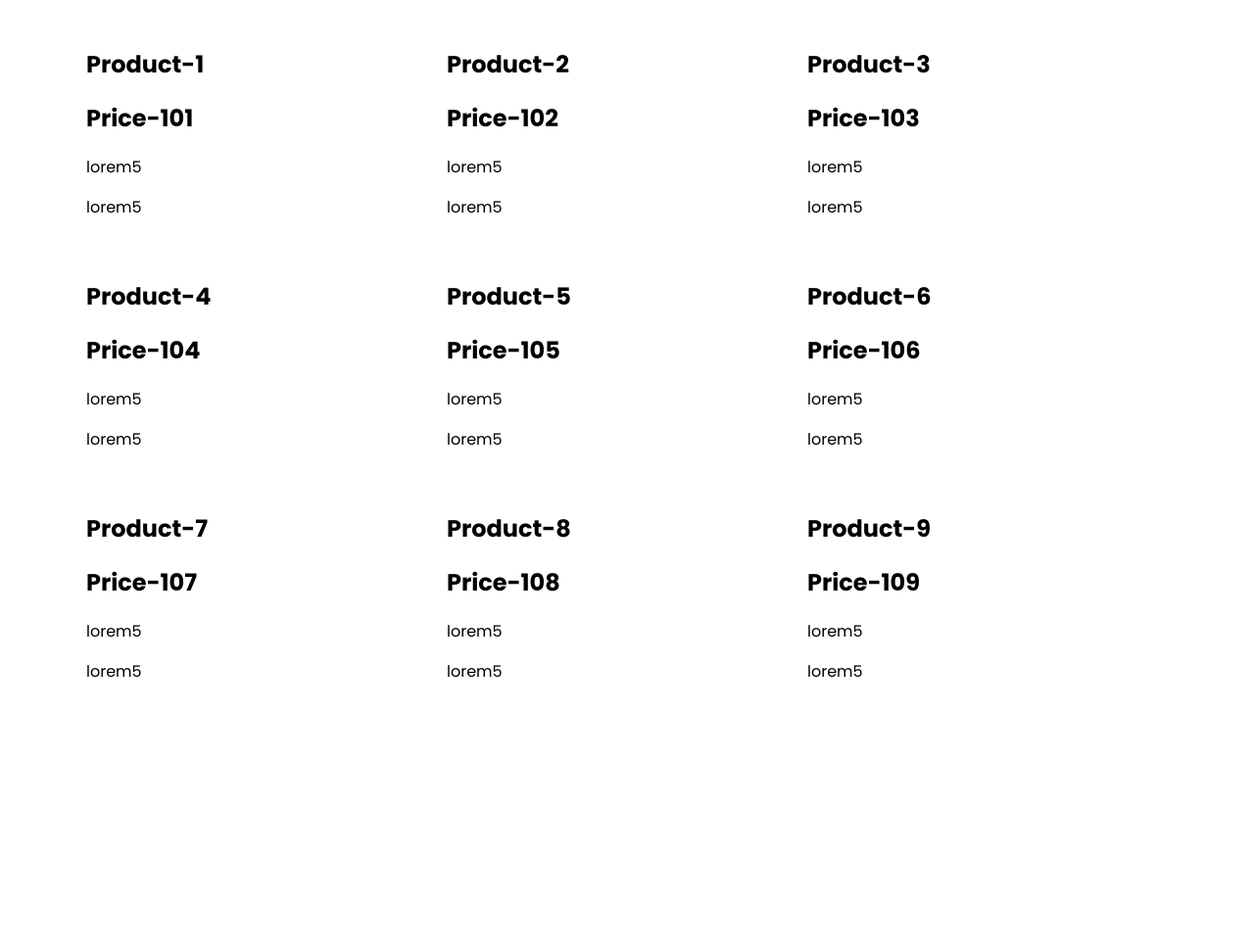
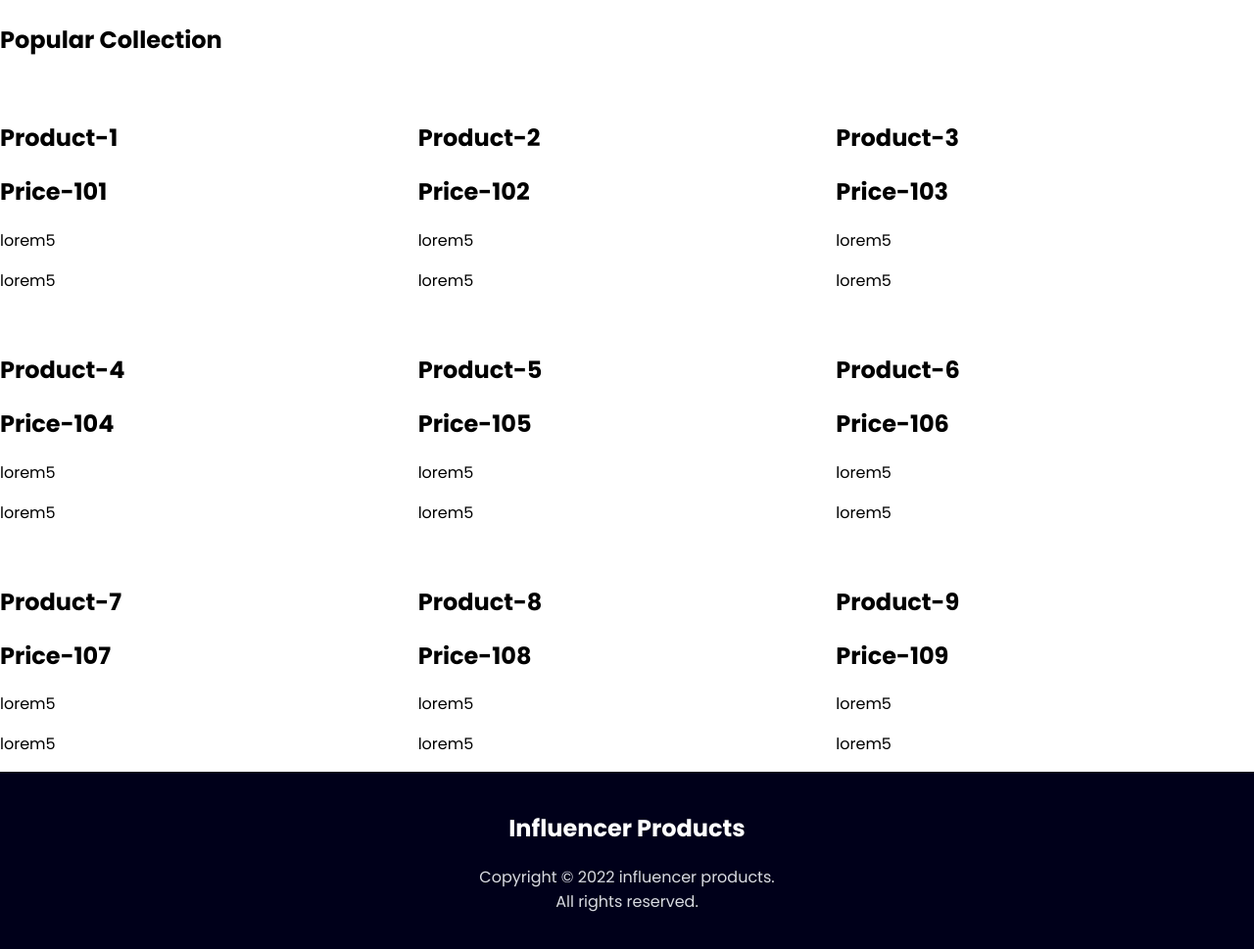
Before and after one commit to anthony-aura/assignment-web-2, a plain HTML site: page index.html in a window 1280 px wide. Shown: the part 484-1453 px from the top of the page at 98% size. Before the commit the page ends 1206 px from the top, so only its background shows below. Drawn offline with Linux system fonts and the light colour scheme.

Commit message:
footer added

```diff
--- a/index.html
+++ b/index.html
@@ -36,6 +36,9 @@
         </section>
 
         <!-- Product Collection Section -->
+        <section class="section-heading">
+            <h1>Popular Collection</h1>
+        </section>
         <section class="collection">
             <div class="product">
                 <img src="" alt="">
@@ -102,6 +105,16 @@
             </div>
         </section>
     </main>
+    <footer>
+        <h2 class="footer-head">Influencer Products</h2>
+        <p class="footer-text">Copyright © 2022 influencer products.
+            <br>
+            All rights reserved.
+        </p>
+        <div class="social-icons">
+
+        </div>
+    </footer>
 </body>
 
 </html>
--- a/style.css
+++ b/style.css
@@ -4,8 +4,7 @@
 /* Common Styles or Utilities */
 body{
     font-family: 'Poppins', sans-serif;
-    padding-left: 80px;
-    padding-right: 80px;
+    margin: 0;
 }
 
 /* Top Banner Styles */
@@ -13,6 +12,8 @@ body{
     display: flex;
     justify-content: center;
     align-items: center;
+    padding-left: 80px;
+    padding-right: 80px;
 }
 
 .top-banner-left{
@@ -58,3 +59,22 @@ padding-left: 15px;
     display: grid;
     grid-template-columns: repeat(3, 1fr);
 }
+
+/* Footer Part */
+footer{
+    padding-top: 20px;
+    padding-bottom: 20px;
+    text-align: center;
+    background-color: #00001a;
+    color: white;
+}
+
+.footer-head{
+    font-size: 24px;
+    font-weight: 700;
+}
+
+.footer-text{
+    font-size: 16px;
+    color: #D9DBE1;
+}
```
